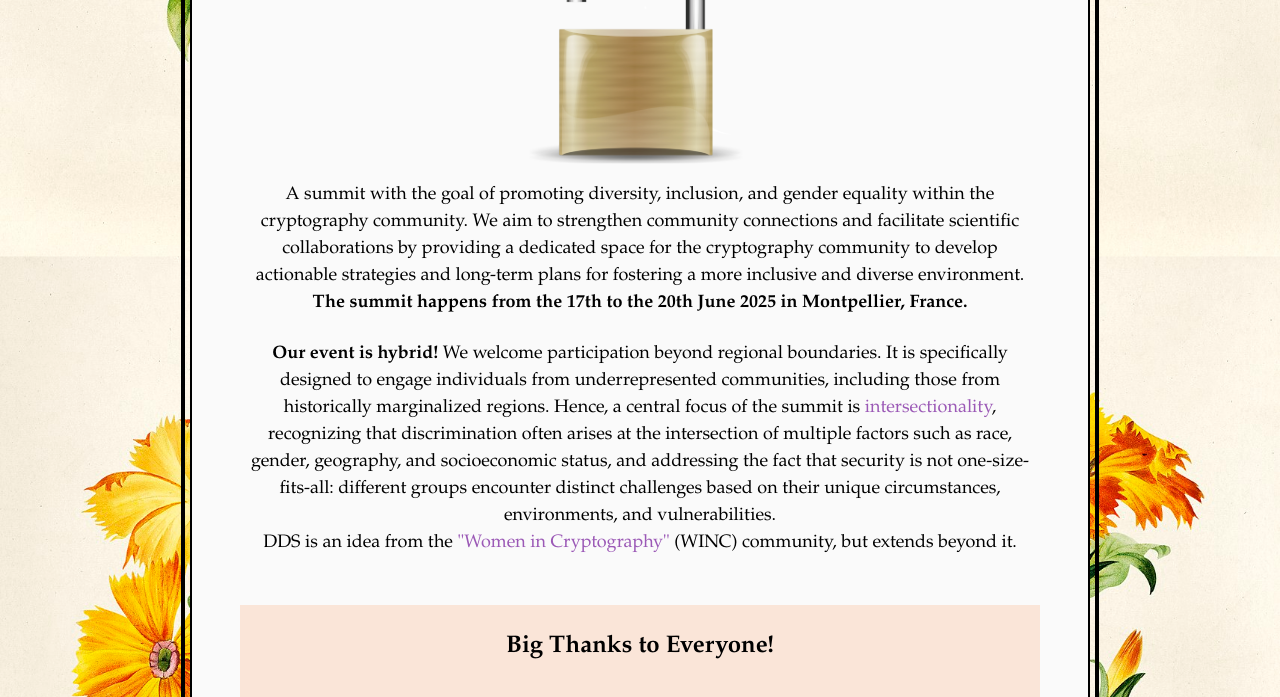
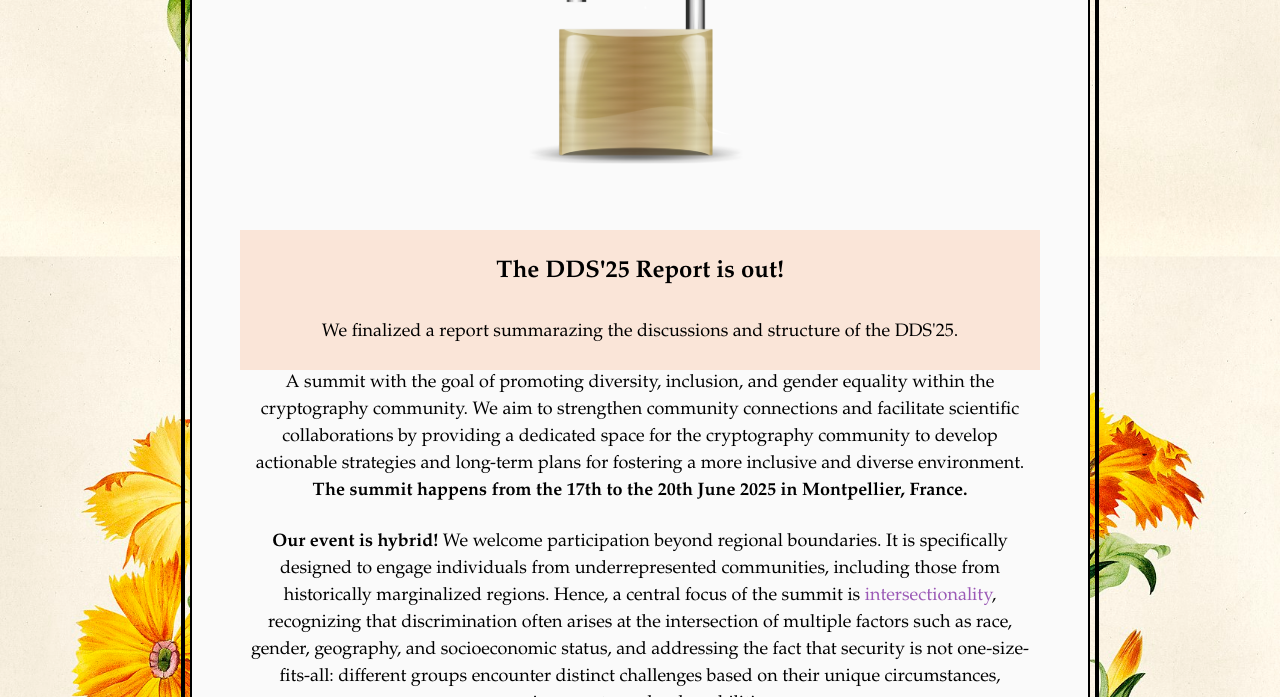
Before and after one commit to women-in-cryptography/decryptingdiversity.github.io, a Jekyll site: the page built from index.html, in a window 1280 px wide and 900 px high, scrolled down 640 px, cut to the strip 0-697 px from the top of the window. Built offline with Jekyll 4.4.1, drawn with Linux system fonts in a browser that asks for light colours.

Commit message:
adding the report

```diff
--- a/index.html
+++ b/index.html
@@ -1,9 +1,20 @@
 ---
 layout: default
 ---
+
+
 <div class="index">
         <h1>Decrypting Diversity Summit</h1>
           <img src="/assets/decrypting_diversity_logo_full.jpg" class="main-img" alt="Home logo">
+
+
+          <div class="announce">
+	<h2>The DDS'25 Report is out!</h2>
+	<br>
+	<p>We finalized a report summarazing the discussions and structure of the DDS'25.</p>
+  </p>
+</div>
+
 				<p>A summit with the goal of promoting diversity, inclusion, and gender equality within the cryptography community. We aim to strengthen community connections and facilitate scientific collaborations by providing a dedicated space for the cryptography community to develop actionable strategies and long-term plans for fostering a more inclusive and diverse environment.</p>
 				<p><strong>The summit happens from the 17th to the 20th June 2025 in Montpellier, France.</strong></p>
 				<br>
```
